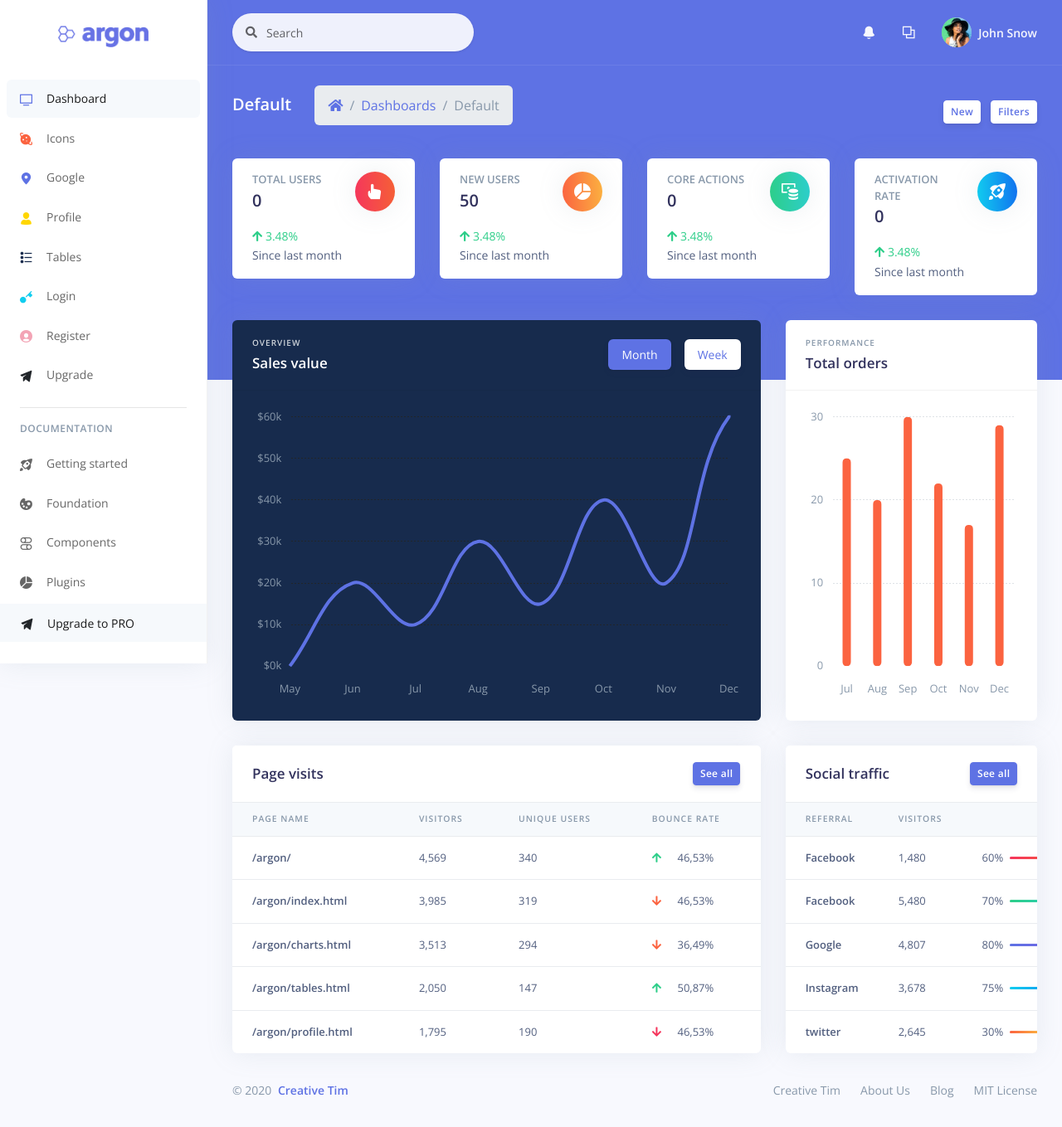
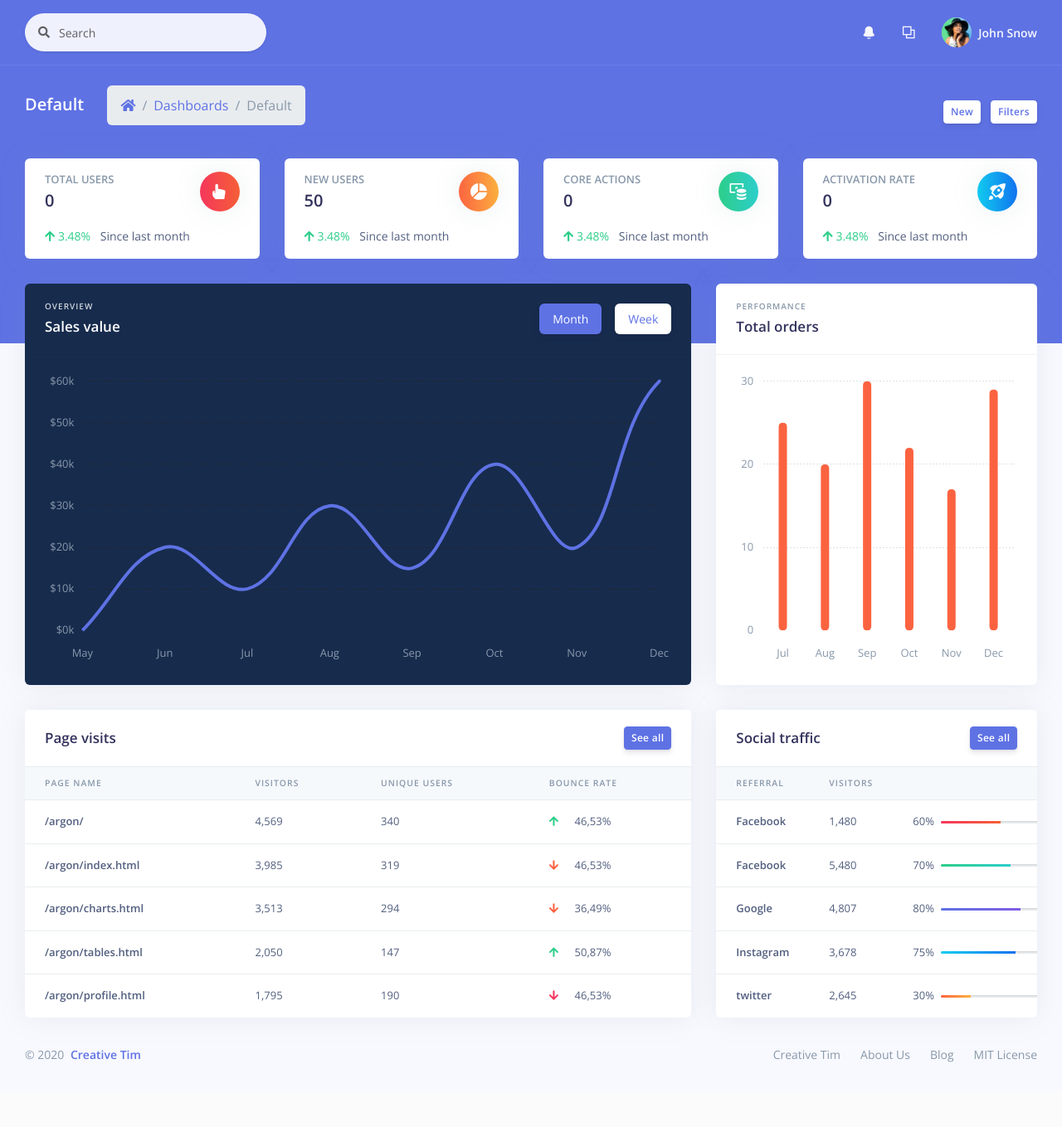
Before and after one commit to benj652/CS422-StartUp, a Flask app: page /dashboard/ in a window 1280 px wide. Shown: the whole page at 83% size. After the commit the page ends 1281 px from the top, so only its background shows below. Run offline with Flask 3, Linux system fonts and the light colour scheme; some libraries are stand-ins or nearby versions.

Commit message:
Removed left side nav bar from page

```diff
--- a/website/templates/dashboard.html
+++ b/website/templates/dashboard.html
@@ -35,114 +35,8 @@
 </head>
 
 <body>
-  <!-- Sidenav -->
-  <nav class="sidenav navbar navbar-vertical  fixed-left  navbar-expand-xs navbar-light bg-white" id="sidenav-main">
-    <div class="scrollbar-inner">
-      <!-- Brand -->
-      <div class="sidenav-header  align-items-center">
-        <a class="navbar-brand" href="javascript:void(0)">
-          <img src="../static/img/brand/blue.png" class="navbar-brand-img" alt="...">
-        </a>
-      </div>
-      <div class="navbar-inner">
-        <!-- Collapse -->
-        <div class="collapse navbar-collapse" id="sidenav-collapse-main">
-          <!-- Nav items -->
-          <ul class="navbar-nav">
-            <li class="nav-item">
-              <a class="nav-link active" href="dashboard.html">
-                <i class="ni ni-tv-2 text-primary"></i>
-                <span class="nav-link-text">Dashboard</span>
-              </a>
-            </li>
-            <li class="nav-item">
-              <a class="nav-link" href="icons.html">
-                <i class="ni ni-planet text-orange"></i>
-                <span class="nav-link-text">Icons</span>
-              </a>
-            </li>
-            <li class="nav-item">
-              <a class="nav-link" href="map.html">
-                <i class="ni ni-pin-3 text-primary"></i>
-                <span class="nav-link-text">Google</span>
-              </a>
-            </li>
-            <li class="nav-item">
-              <a class="nav-link" href="profile.html">
-                <i class="ni ni-single-02 text-yellow"></i>
-                <span class="nav-link-text">Profile</span>
-              </a>
-            </li>
-            <li class="nav-item">
-              <a class="nav-link" href="tables.html">
-                <i class="ni ni-bullet-list-67 text-default"></i>
-                <span class="nav-link-text">Tables</span>
-              </a>
-            </li>
-            <li class="nav-item">
-              <a class="nav-link" href="login.html">
-                <i class="ni ni-key-25 text-info"></i>
-                <span class="nav-link-text">Login</span>
-              </a>
-            </li>
-            <li class="nav-item">
-              <a class="nav-link" href="register.html">
-                <i class="ni ni-circle-08 text-pink"></i>
-                <span class="nav-link-text">Register</span>
-              </a>
-            </li>
-            <li class="nav-item">
-              <a class="nav-link" href="upgrade.html">
-                <i class="ni ni-send text-dark"></i>
-                <span class="nav-link-text">Upgrade</span>
-              </a>
-            </li>
-          </ul>
-          <!-- Divider -->
-          <hr class="my-3">
-          <!-- Heading -->
-          <h6 class="navbar-heading p-0 text-muted">
-            <span class="docs-normal">Documentation</span>
-          </h6>
-          <!-- Navigation -->
-          <ul class="navbar-nav mb-md-3">
-            <li class="nav-item">
-              <a class="nav-link" href="https://demos.creative-tim.com/argon-dashboard/docs/getting-started/overview.html" target="_blank">
-                <i class="ni ni-spaceship"></i>
-                <span class="nav-link-text">Getting started</span>
-              </a>
-            </li>
-            <li class="nav-item">
-              <a class="nav-link" href="https://demos.creative-tim.com/argon-dashboard/docs/foundation/colors.html" target="_blank">
-                <i class="ni ni-palette"></i>
-                <span class="nav-link-text">Foundation</span>
-              </a>
-            </li>
-            <li class="nav-item">
-              <a class="nav-link" href="https://demos.creative-tim.com/argon-dashboard/docs/components/alerts.html" target="_blank">
-                <i class="ni ni-ui-04"></i>
-                <span class="nav-link-text">Components</span>
-              </a>
-            </li>
-            <li class="nav-item">
-              <a class="nav-link" href="https://demos.creative-tim.com/argon-dashboard/docs/plugins/charts.html" target="_blank">
-                <i class="ni ni-chart-pie-35"></i>
-                <span class="nav-link-text">Plugins</span>
-              </a>
-            </li>
-            <li class="nav-item">
-              <a class="nav-link active active-pro" href="upgrade.html">
-                <i class="ni ni-send text-dark"></i>
-                <span class="nav-link-text">Upgrade to PRO</span>
-              </a>
-            </li>
-          </ul>
-        </div>
-      </div>
-    </div>
-  </nav>
-  <!-- Main content -->
-  <div class="main-content" id="panel">
+  <!-- Main content (sidenav removed) -->
+  <div class="main-content" id="panel" style="margin-left: 0;">
     <!-- Topnav -->
     <nav class="navbar navbar-top navbar-expand navbar-dark bg-primary border-bottom">
       <div class="container-fluid">
@@ -163,16 +57,6 @@
           </form>
           <!-- Navbar links -->
           <ul class="navbar-nav align-items-center  ml-md-auto ">
-            <li class="nav-item d-xl-none">
-              <!-- Sidenav toggler -->
-              <div class="pr-3 sidenav-toggler sidenav-toggler-dark" data-action="sidenav-pin" data-target="#sidenav-main">
-                <div class="sidenav-toggler-inner">
-                  <i class="sidenav-toggler-line"></i>
-                  <i class="sidenav-toggler-line"></i>
-                  <i class="sidenav-toggler-line"></i>
-                </div>
-              </div>
-            </li>
             <li class="nav-item d-sm-none">
               <a class="nav-link" href="#" data-action="search-show" data-target="#navbar-search-main">
                 <i class="ni ni-zoom-split-in"></i>
```
